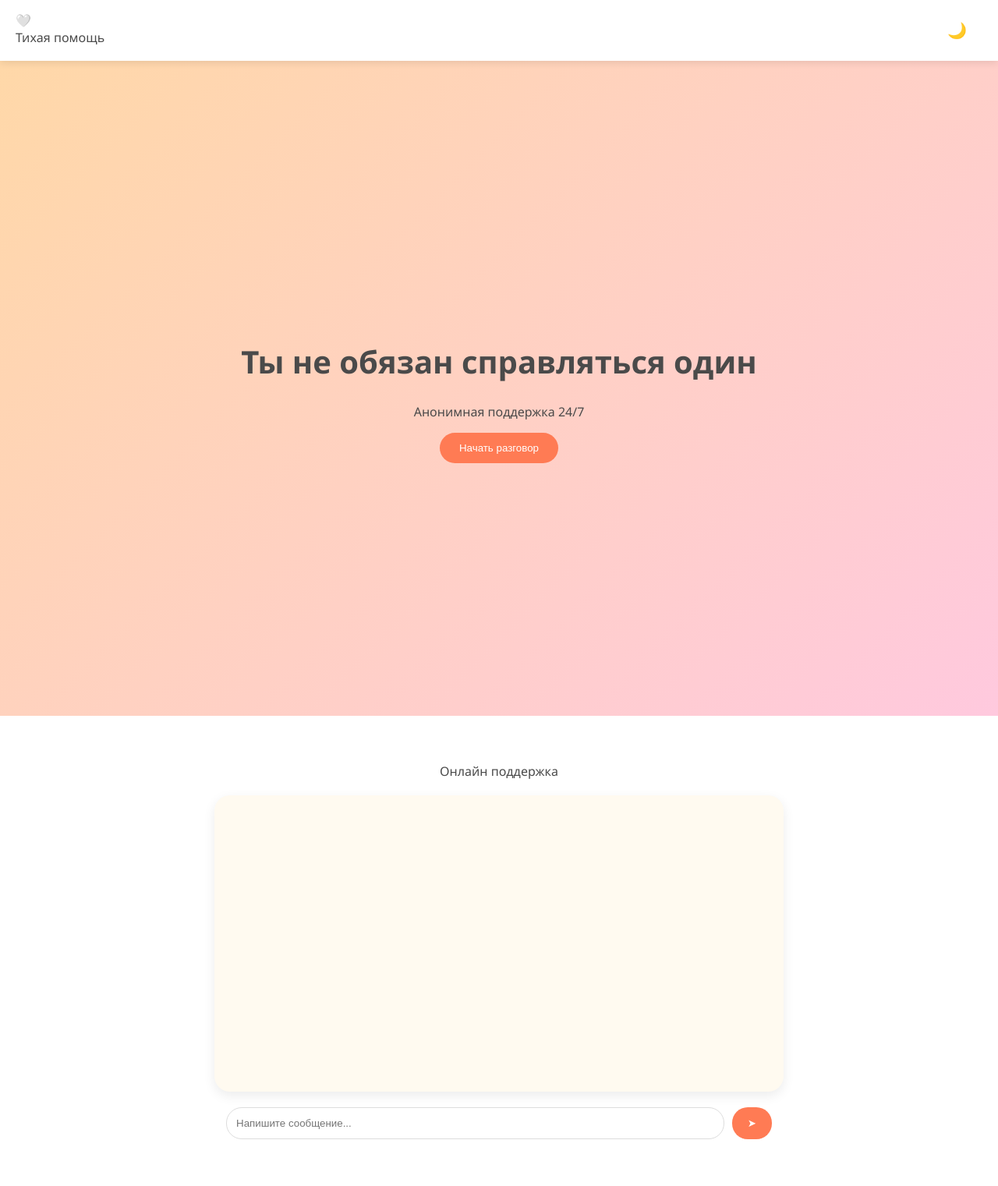
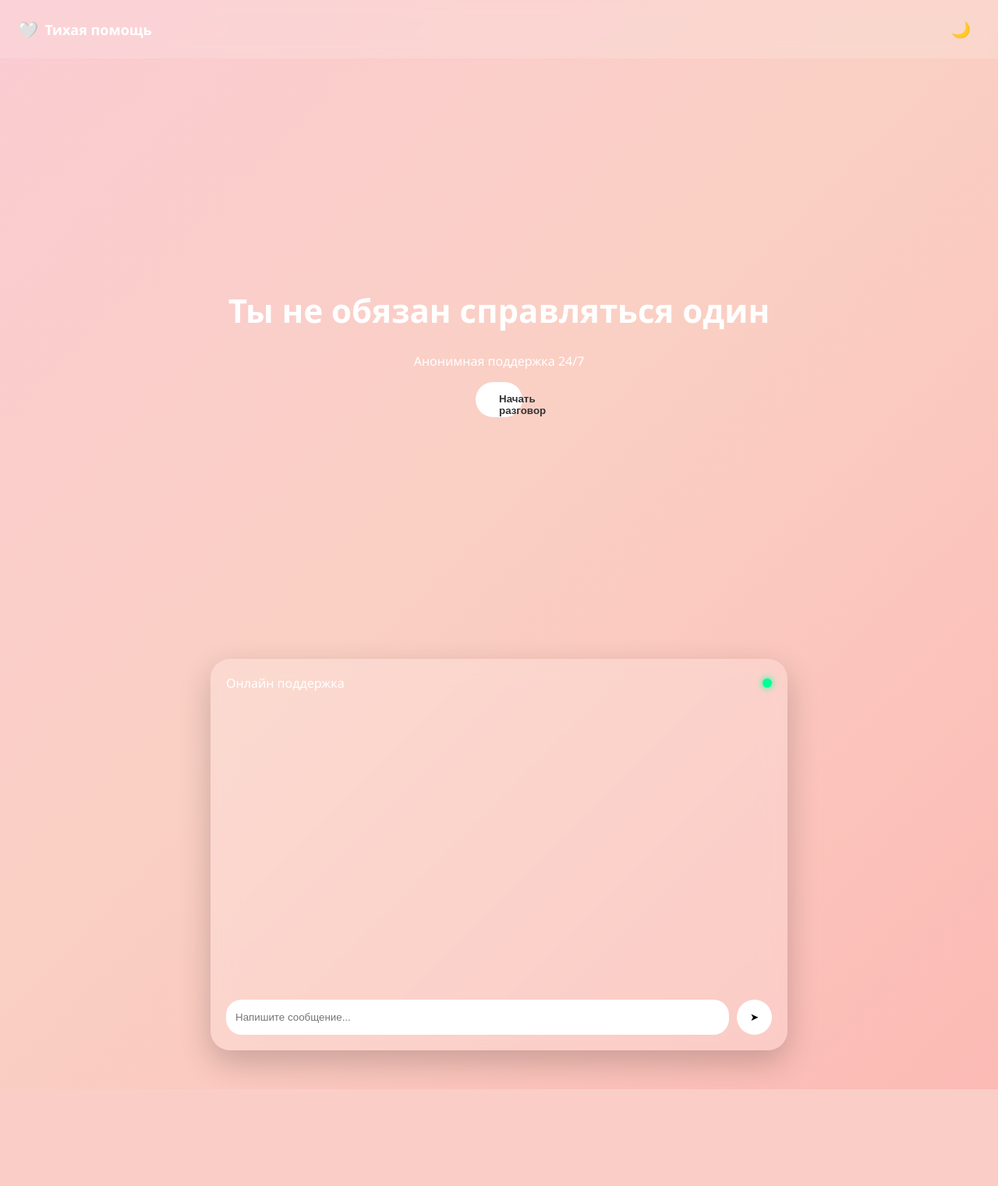
Before and after one commit to S1XEYES777/Quiet-Help, a Flask app: page / in a window 1280 px wide. Shown: the whole page at 78% size. After the commit the page ends 1397 px from the top, so only its background shows below. Run offline with Flask 3, Linux system fonts and the light colour scheme; some libraries are stand-ins or nearby versions.

Commit message:
Update style.css

```diff
--- a/static/style.css
+++ b/static/style.css
@@ -1,28 +1,51 @@
 body{
 margin:0;
 font-family:'Segoe UI',sans-serif;
-background:linear-gradient(135deg,#fff6e5,#ffe8d6);
-color:#4a4a4a;
+color:#fff;
+overflow-x:hidden;
+background:linear-gradient(-45deg,#ff9a9e,#fad0c4,#fbc2eb,#a6c1ee);
+background-size:400% 400%;
+animation:gradient 15s ease infinite;
 transition:0.4s;
 }
 
+@keyframes gradient{
+0%{background-position:0% 50%;}
+50%{background-position:100% 50%;}
+100%{background-position:0% 50%;}
+}
+
 .dark{
-background:linear-gradient(135deg,#1e1e1e,#2a2a2a);
-color:#eee;
+background:linear-gradient(-45deg,#1e1e1e,#2b2b2b,#3a3a3a,#111);
 }
 
 .topbar{
 display:flex;
 justify-content:space-between;
-padding:15px 20px;
-background:white;
-box-shadow:0 2px 10px rgba(0,0,0,0.1);
+align-items:center;
+padding:15px 25px;
+background:rgba(255,255,255,0.15);
+backdrop-filter:blur(10px);
 position:sticky;
 top:0;
 }
 
-.dark .topbar{
-background:#222;
+.brand{
+display:flex;
+align-items:center;
+gap:10px;
+font-size:18px;
+font-weight:600;
+}
+
+.pulse{
+animation:pulse 2s infinite;
+}
+
+@keyframes pulse{
+0%{transform:scale(1);}
+50%{transform:scale(1.2);}
+100%{transform:scale(1);}
 }
 
 .mode-btn{
@@ -30,6 +53,7 @@ background:none;
 border:none;
 font-size:20px;
 cursor:pointer;
+color:white;
 }
 
 .hero{
@@ -39,108 +63,117 @@ flex-direction:column;
 justify-content:center;
 align-items:center;
 text-align:center;
-background:linear-gradient(135deg,#ffd8a8,#ffc9de);
+padding:0 20px;
 }
 
-.hero h1{font-size:40px;margin-bottom:10px;}
+.hero h1{
+font-size:42px;
+margin-bottom:10px;
+}
+
 .hero button{
-padding:12px 25px;
+padding:14px 30px;
 border:none;
 border-radius:30px;
-background:#ff7b54;
-color:white;
+background:#ffffff;
+color:#333;
+font-weight:600;
 cursor:pointer;
-}
-
-section{padding:60px 20px;text-align:center;}
-
-.tip-grid{
-display:flex;
-gap:20px;
-justify-content:center;
-flex-wrap:wrap;
-}
-
-.tip-card{
-background:white;
-padding:20px;
-border-radius:20px;
-box-shadow:0 8px 20px rgba(0,0,0,0.1);
-width:250px;
 transition:0.3s;
 }
 
-.tip-card:hover{
-transform:translateY(-5px);
+.hero button:hover{
+transform:scale(1.05);
 }
 
-.chat-section{background:white;}
+.chat-section{
+display:flex;
+justify-content:center;
+padding:50px 20px;
+}
+
+.chat-card{
+width:100%;
+max-width:700px;
+background:rgba(255,255,255,0.2);
+backdrop-filter:blur(15px);
+border-radius:25px;
+padding:20px;
+box-shadow:0 15px 40px rgba(0,0,0,0.2);
+}
+
+.chat-header{
+display:flex;
+justify-content:space-between;
+align-items:center;
+margin-bottom:15px;
+}
+
+.online-dot{
+width:12px;
+height:12px;
+background:#00ff99;
+border-radius:50%;
+box-shadow:0 0 10px #00ff99;
+}
 
 .chat{
 height:350px;
-max-width:700px;
-margin:20px auto;
-background:#fffaf0;
-border-radius:20px;
-padding:15px;
 overflow-y:auto;
-box-shadow:0 5px 15px rgba(0,0,0,0.08);
+padding:10px;
 }
 
 .msg{
 margin:8px 0;
-padding:10px 15px;
-border-radius:15px;
-max-width:70%;
+padding:12px 15px;
+border-radius:20px;
+max-width:75%;
 animation:fadeIn 0.3s ease;
 }
 
 .user{
 margin-left:auto;
-background:#ffecd2;
+background:#ffffff;
+color:#333;
 }
 
 .bot{
 margin-right:auto;
-background:#e0f2fe;
+background:#ffe4e6;
+color:#333;
 }
 
 @keyframes fadeIn{
-from{opacity:0;transform:translateY(5px);}
+from{opacity:0;transform:translateY(10px);}
 to{opacity:1;transform:translateY(0);}
 }
 
 .typing{
 display:none;
 text-align:center;
-color:#888;
 font-size:14px;
+margin:5px 0;
 }
 
 .inputArea{
 display:flex;
-justify-content:center;
 gap:10px;
-max-width:700px;
-margin:0 auto;
+margin-top:10px;
 }
 
 input{
 flex:1;
 padding:12px;
 border-radius:20px;
-border:1px solid #ddd;
+border:none;
+outline:none;
 }
 
 button{
-padding:12px 20px;
-border-radius:20px;
 border:none;
-background:#ff7b54;
-color:white;
+border-radius:50%;
+width:45px;
+height:45px;
+background:white;
 cursor:pointer;
 }
-
-.dark .chat-section{background:#222;}
-.dark .chat{background:#333;color:#eee;}
-.dark .tip-card{background:#2a2a2a;color:#eee;}
```
